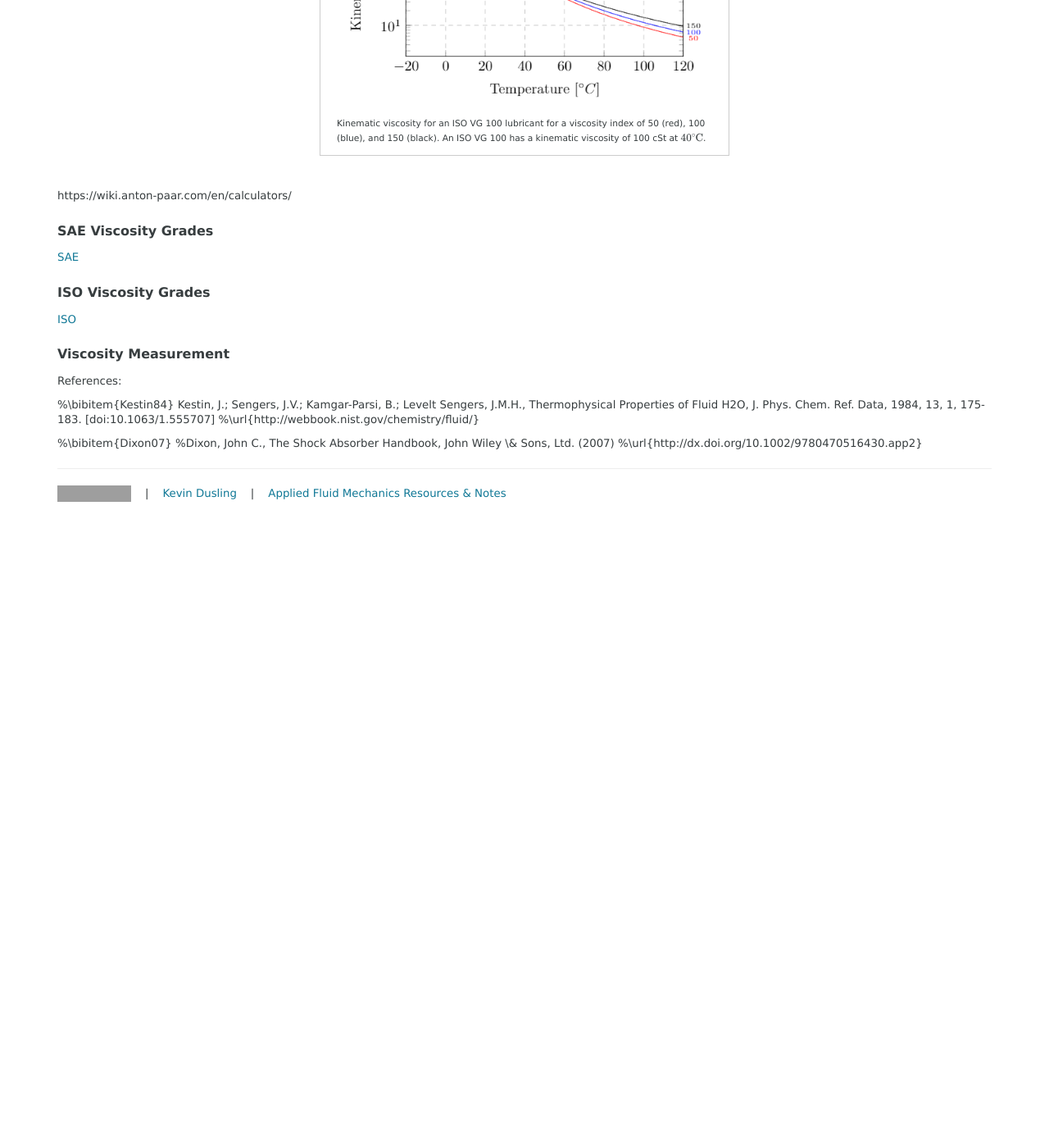
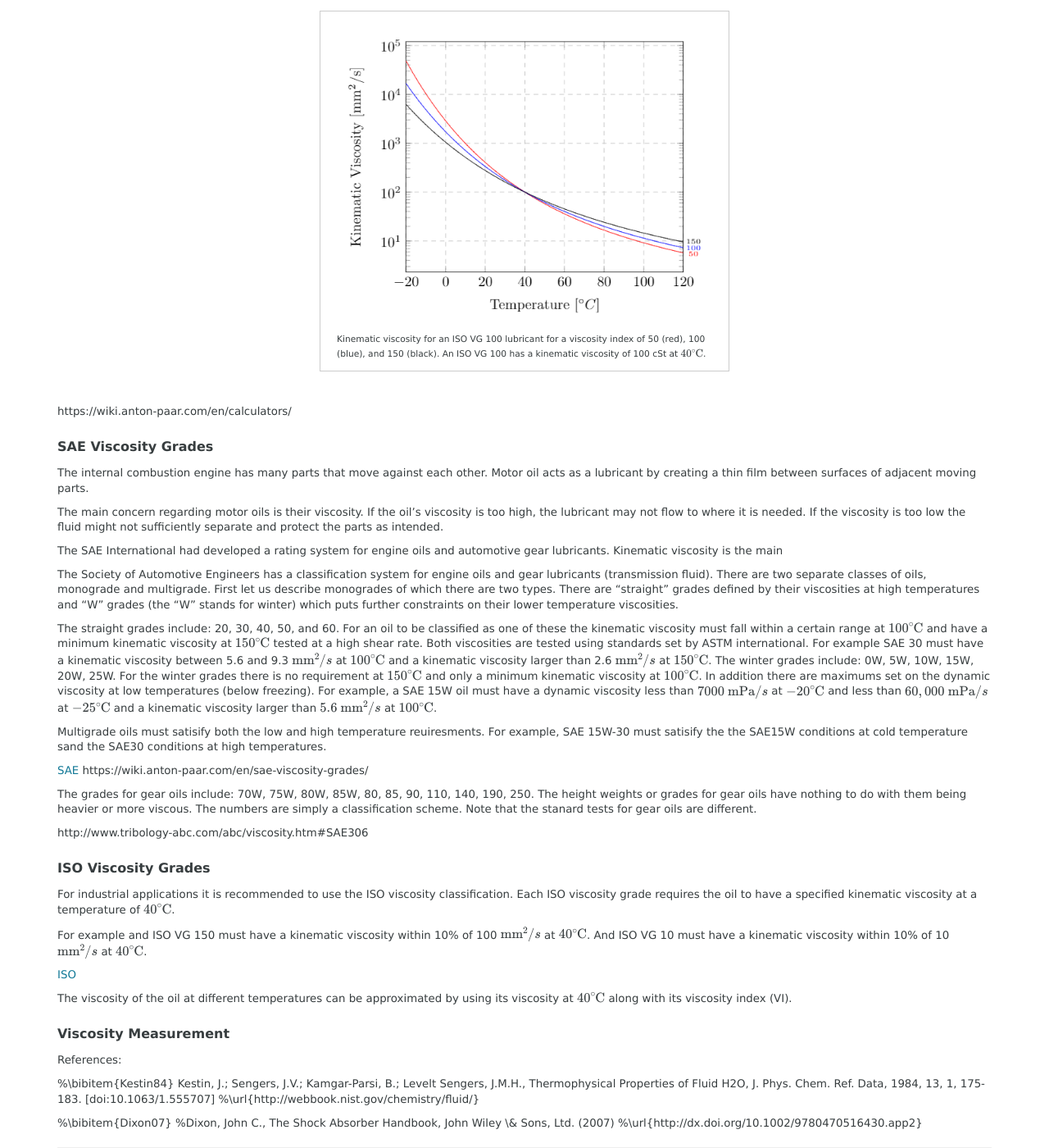
Before and after one commit to kdusling/kdusling.github.io, a Jekyll site: the page built from teaching/Applied-Fluids/Notes/FluidProperties.md, in a window 1280 px wide and 1400 px high, scrolled down 10224 px. Shown: the whole window at 82% size. Built offline with Jekyll 4.4.1, drawn with Linux system fonts in a browser that asks for light colours; formulas are drawn with MathJax 3; before the commit the page ends 10854 px from its top, so only the background shows below that; some of the changed text lies outside the part shown; grey boxes are pictures that could not be loaded.

Commit message:
viscosity

```diff
--- a/teaching/Applied-Fluids/Notes/FluidProperties.md
+++ b/teaching/Applied-Fluids/Notes/FluidProperties.md
@@ -264,7 +264,7 @@ For this definition to work the area must be small enough so that the force is u
 
 <div class="example">
 
-A package of dimension $1~ft\times 1~ft\times 1~ft$ that weighs 36 pounds
+A package of dimension $1~\ft\times 1~\ft\times 1~\ft$ that weighs 36 pounds
 rests on a table.  What pressure does the package exert on the table?
 
 <hr>
@@ -302,23 +304,38 @@ Imagine you have a sealed container half filled with water.  Some of the water m
 
 For example, at room temperature the vapor pressure of water is about 2.4 kPa.  If the ambient pressure is brought below this value water will boil at room temperature as shown in the following movie.
 
+<div class="photo" style="width: 400px;">
 <iframe width="560" height="315" src="https://www.youtube.com/embed/739990nm0QY" frameborder="0" allow="autoplay; encrypted-media" allowfullscreen></iframe>
+<p>
+Plainfield Chemistry - Water Boiling at Room Temperature
+</p>
+</div>
 
 The consideration of vapor pressure will be of particular importance in this class due to a phenomenon know as *cavitation*.  In a hydraulic system, such as those containing pumps and pipelines, if the fluid pressure drops below the vapor pressure local boiling can occur and vapor bubbles will form in the fluid.  If these bubbles move into a region of high pressure they can collapse producing large forces on nearby solid surfaces.  These cavitation bubbles are strong enough to erode the metal surfaces of hydraulic machinery such as pumps, turbines and propellers (see picture below).  As long as the fluid pressure can be maintained is kept above the vapor pressure in a closed hydraulic system cavitation can be avoided.
 
-<a title="By Erik Axdahl (The original uploader was Axda0002 at English Wikipedia.) (Original text: Erik Axdahl en:User:Axda0002) [CC BY-SA 2.5 (https://creativecommons.org/licenses/by-sa/2.5)], via Wikimedia Commons" href="https://commons.wikimedia.org/wiki/File:Cavitation_Propeller_Damage.JPG"><img width="512" alt="Cavitation Propeller Damage" src="https://upload.wikimedia.org/wikipedia/commons/thumb/e/e6/Cavitation_Propeller_Damage.JPG/512px-Cavitation_Propeller_Damage.JPG"></a>
-
 <div class="photo" style="width: 400px;">
-  <img src="https://upload.wikimedia.org/wikipedia/commons/thumb/e/e6/Cavitation_Propeller_Damage.JPG/512px-Cavitation_Propeller_Damage.JPG" alt="Cavitation Propeller Damage">  <p>
+  <img src="https://upload.wikimedia.org/wikipedia/commons/thumb/e/e6/Cavitation_Propeller_Damage.JPG/512px-Cavitation_Propeller_Damage.JPG" alt="Cavitation Propeller Damage">
+  <p>
   Cavitation damage evident on the propeller of a personal watercraft. Note the concentrated damage on the outer edge of the propeller where the speed of the blade is fastest.<BR><BR>
 
-  By Erik Axdahl (The original uploader was Axda0002 at English Wikipedia.) (Original text: Erik Axdahl en:User:Axda0002) [CC BY-SA 2.5 (https://creativecommons.org/licenses/by-sa/2.5)], via Wikimedia Commons
+  By Erik Axdahl (The original uploader was Axda0002 at English Wikipedia.) (Original text: Erik Axdahl en:User:Axda0002) [<a href="https://creativecommons.org/licenses/by-sa/2.5">CC BY-SA 2.5</a>], via Wikimedia Commons
   </p>
 </div>
 
 ## Surface tension
 
-### Pressure Measurement
+The molecules of a liquid attract each other.  For example, in water hydrogen bonds result in a strong cohesive force among the water molecules.  In the bulk of the water these molecular interactions are balanced in all directions.  However, at the surface there is an imbalance and the water molecules cohere more strongly to the neighboring molecules resulting in apparent film at the surface.  It is more difficult to move an object through the surface than to move it through the fluid when fully immersed.
+
+<div class="photo" style="width: 400px;">
+  <img src="img/WaterStrider.jpg" alt="Water Strider">
+  <p>
+  A water strider supported on the surface of water by surface tension.
+  </p>
+</div>
+
+$$
+\rm{Surface tension}=\frac{\rm{work}}{\rm{area}}
+$$
 
 
 ## Viscosity
@@ -432,13 +449,35 @@ https://wiki.anton-paar.com/en/calculators/
 
 ### SAE Viscosity Grades
 
-[SAE](http://www.tribology-abc.com/abc/viscosity.htm#SAE)
+The internal combustion engine has many parts that move against each other.  Motor oil acts as a lubricant by creating a thin film between surfaces of adjacent moving parts.
+
+The main concern regarding motor oils is their viscosity.  If the oil's viscosity is too high, the lubricant may not flow to where it is needed.  If the viscosity is too low  the fluid might not sufficiently separate and protect the parts as intended.
+
+The SAE International had developed a rating system for engine oils and automotive gear lubricants.  Kinematic viscosity is the main
+
+The Society of Automotive Engineers has a classification system for engine oils and gear lubricants (transmission fluid).  There are two separate classes of oils, monograde and multigrade.  First let us describe monogrades of which there are two types.  There are "straight" grades defined by their viscosities at high temperatures and "W" grades (the "W" stands for winter) which puts further constraints on their lower temperature viscosities.
+
+The straight grades include: 20, 30, 40, 50, and 60.  For an oil to be classified as one of these the kinematic viscosity must fall within a certain range at $100\C$ and have a minimum kinematic viscosity at $150\C$ tested at a high shear rate.  Both viscosities are tested using standards set by ASTM international.  For example SAE 30 must have a kinematic viscosity between 5.6 and 9.3 $\mm^2/s$ at $100\C$ and a kinematic viscosity larger than 2.6 $\mm^2/s$ at $150\C$.  The winter grades include:  0W, 5W, 10W, 15W, 20W, 25W.  For the winter grades there is no requirement at $150\C$ and only a minimum kinematic viscosity at $100\C$.  In addition there are maximums set on the dynamic viscosity at low temperatures (below freezing).  For example, a SAE 15W oil must have a dynamic viscosity less than $7000~\m\Pa/s$ at $-20\C$ and less than $60,000~\m\Pa/s$ at $-25\C$ and a kinematic viscosity larger than $5.6~\mm^2/s$ at $100\C$.
+
+Multigrade oils must satisify both the low and high temperature reuiresments.  For example, SAE 15W-30 must satisify the the SAE15W conditions at cold temperature sand the SAE30 conditions at high temperatures.
 
 
+[SAE](http://www.tribology-abc.com/abc/viscosity.htm#SAE)
+https://wiki.anton-paar.com/en/sae-viscosity-grades/
+
+The grades for gear oils include: 70W, 75W, 80W, 85W, 80, 85, 90, 110, 140, 190, 250.  The height weights or grades for gear oils have nothing to do with them being heavier or more viscous.  The numbers are simply a classification scheme.  Note that the stanard tests for gear oils are different.
+
+http://www.tribology-abc.com/abc/viscosity.htm#SAE306
 
 ### ISO Viscosity Grades
 
+For industrial applications it is recommended to use the ISO viscosity classification.  Each ISO viscosity grade requires the oil to have a specified kinematic viscosity at a temperature of $40\C$.
+
+For example and ISO VG 150 must have a kinematic viscosity within 10% of 100 $\mm^2/s$ at $40\C$.  And ISO VG 10 must  have a kinematic viscosity within 10% of 10 $\mm^2/s$ at $40\C$.
+
 [ISO](http://www.tribology-abc.com/abc/viscosity.htm#SI)
+
+The viscosity of the oil at different temperatures can be approximated by using its viscosity at $40\C$ along with its viscosity index (VI).
 
 ### Viscosity Measurement
 
```
Also changed, not shown: other parts of teaching/Applied-Fluids/Notes/FluidProperties.md (+5 -3 lines), teaching/Applied-Fluids/Notes/img/WaterStrider.jpg (added).
